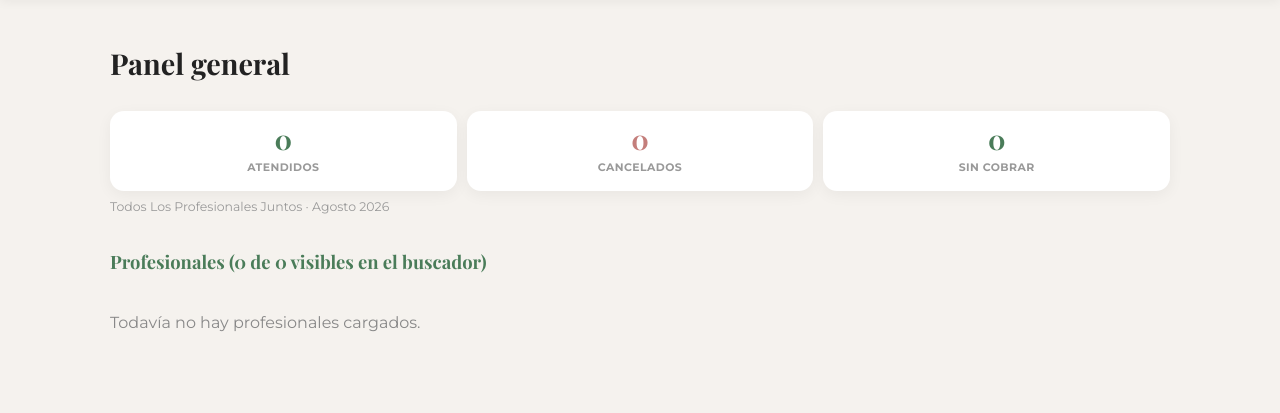
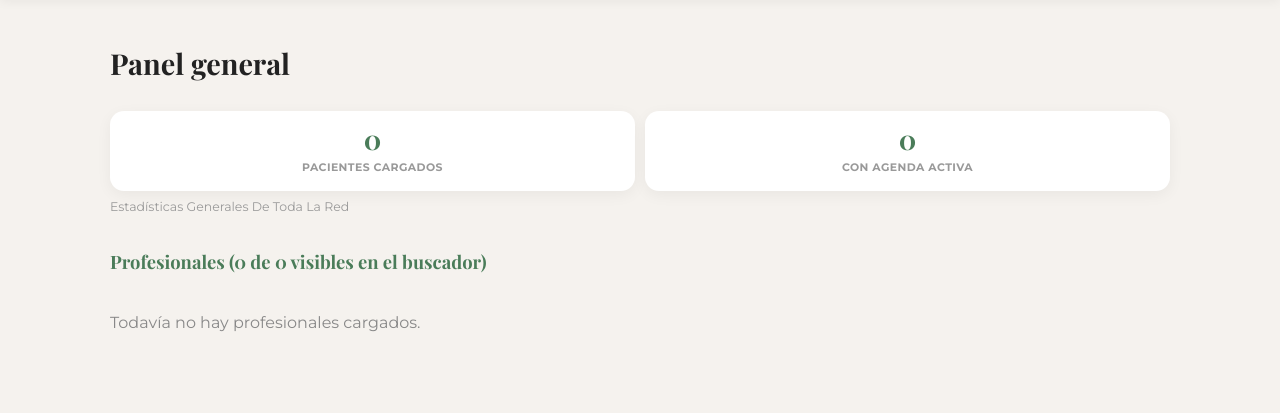
Before and after one commit to LeandroFrattini/Atencionpsi-web, a Django app: page /portal/admin/ in a window 1280 px wide. Shown: the part 61-474 px from the top of the page. Run offline with Django 5.2, Linux system fonts and the light colour scheme; the visitor is signed in with stand-in values (Sample User, id 1); data that the repository does not hold is empty.

Commit message:
fix: sacar datos privados de turnos del panel general
El panel de la dueña del sitio mostraba atendidos/cancelados/sin
cobrar agregados de TODOS los profesionales -- eso es información
privada de cada psicólogo con sus pacientes, no algo que tenga que
verse ahí. Se reemplaza por dos números generales de toda la red:
cantidad de pacientes cargados y cantidad de profesionales con acceso
a la agenda creado. El listado de profesionales para dar de alta/baja
sigue igual.

Co-Authored-By: Claude Sonnet 5 <noreply@anthropic.com>

```diff
--- a/portal/templates/portal/admin_dashboard.html
+++ b/portal/templates/portal/admin_dashboard.html
@@ -7,19 +7,15 @@
 
 <div class="portal-stats-row">
     <div class="portal-stat-tile portal-stat-ok">
-        <span class="portal-stat-num">{{ stats.atendidos }}</span>
-        <span class="portal-stat-label">Atendidos</span>
+        <span class="portal-stat-num">{{ stats.total_pacientes }}</span>
+        <span class="portal-stat-label">Pacientes cargados</span>
     </div>
-    <div class="portal-stat-tile portal-stat-bad">
-        <span class="portal-stat-num">{{ stats.cancelados }}</span>
-        <span class="portal-stat-label">Cancelados</span>
-    </div>
-    <div class="portal-stat-tile portal-stat-warn{% if stats.sin_cobrar == 0 %} portal-stat-warn-empty{% endif %}">
-        <span class="portal-stat-num">{{ stats.sin_cobrar }}</span>
-        <span class="portal-stat-label">Sin cobrar</span>
+    <div class="portal-stat-tile portal-stat-ok">
+        <span class="portal-stat-num">{{ stats.total_con_agenda }}</span>
+        <span class="portal-stat-label">Con agenda activa</span>
     </div>
 </div>
-<p class="portal-stats-sub">Todos los profesionales juntos · {{ mes_label }}</p>
+<p class="portal-stats-sub">Estadísticas generales de toda la red</p>
 
 <h2 class="portal-subtitle">Profesionales ({{ total_activos }} de {{ total_psicologos }} visibles en el buscador)</h2>
 
--- a/portal/views.py
+++ b/portal/views.py
@@ -336,30 +336,30 @@ def turno_editar(request, psico, pk):
 def admin_dashboard(request):
     """
     Panel general para la cuenta de la dueña del sitio (superuser sin
-    Psicologo asociado): estadísticas de turnos de TODOS los profesionales
-    juntos, y la lista completa para dar de alta/baja quién aparece en el
-    buscador público.
+    Psicologo asociado): estadísticas GENERALES nada más (cantidad de
+    pacientes cargados en toda la red, cantidad de profesionales con
+    agenda activa) y la lista completa para dar de alta/baja quién
+    aparece en el buscador público.
+
+    A propósito NO se muestran acá los datos de turnos por profesional
+    (atendidos/cancelados/sin cobrar) -- eso es información privada de
+    cada psicólogo con sus pacientes, no algo que la dueña del sitio
+    tenga que ver agregado.
     """
-    hoy = timezone.localdate()
-    ultimo_dia_mes = calendar.monthrange(hoy.year, hoy.month)[1]
-    mes_inicio = hoy.replace(day=1)
-    mes_fin = hoy.replace(day=ultimo_dia_mes)
-    turnos_mes = Turno.objects.filter(fecha_hora__date__range=(mes_inicio, mes_fin))
+    psicologos = Psicologo.objects.all().order_by('-activo', 'nombre')
+    total_psicologos = len(psicologos)
+    total_con_agenda = sum(1 for p in psicologos if p.usuario_id)
+
     stats = {
-        'atendidos': turnos_mes.filter(estado='realizado').count(),
-        'cancelados': turnos_mes.filter(estado='cancelado').count(),
-        'sin_cobrar': turnos_mes.filter(estado='realizado', pagado=False).count(),
+        'total_pacientes': Paciente.objects.count(),
+        'total_con_agenda': total_con_agenda,
     }
-    mes_label = f'{NOMBRES_MES[hoy.month - 1]} {hoy.year}'
-
-    psicologos = Psicologo.objects.all().order_by('-activo', 'nombre')
 
     return render(request, 'portal/admin_dashboard.html', {
         'stats': stats,
-        'mes_label': mes_label,
         'psicologos': psicologos,
         'total_activos': sum(1 for p in psicologos if p.activo),
-        'total_psicologos': len(psicologos),
+        'total_psicologos': total_psicologos,
     })
 
 
```
Also changed, not shown: portal/tests.py (+19 -7 lines).
